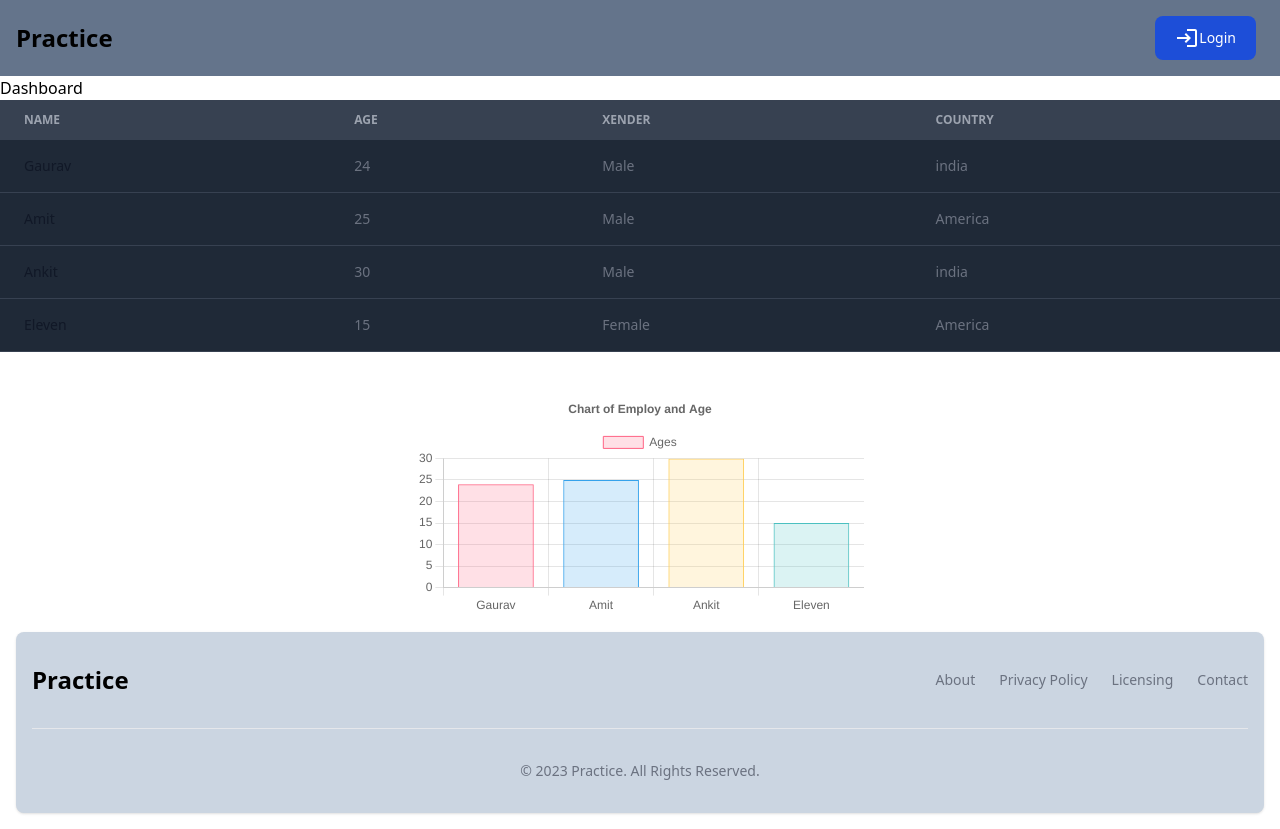
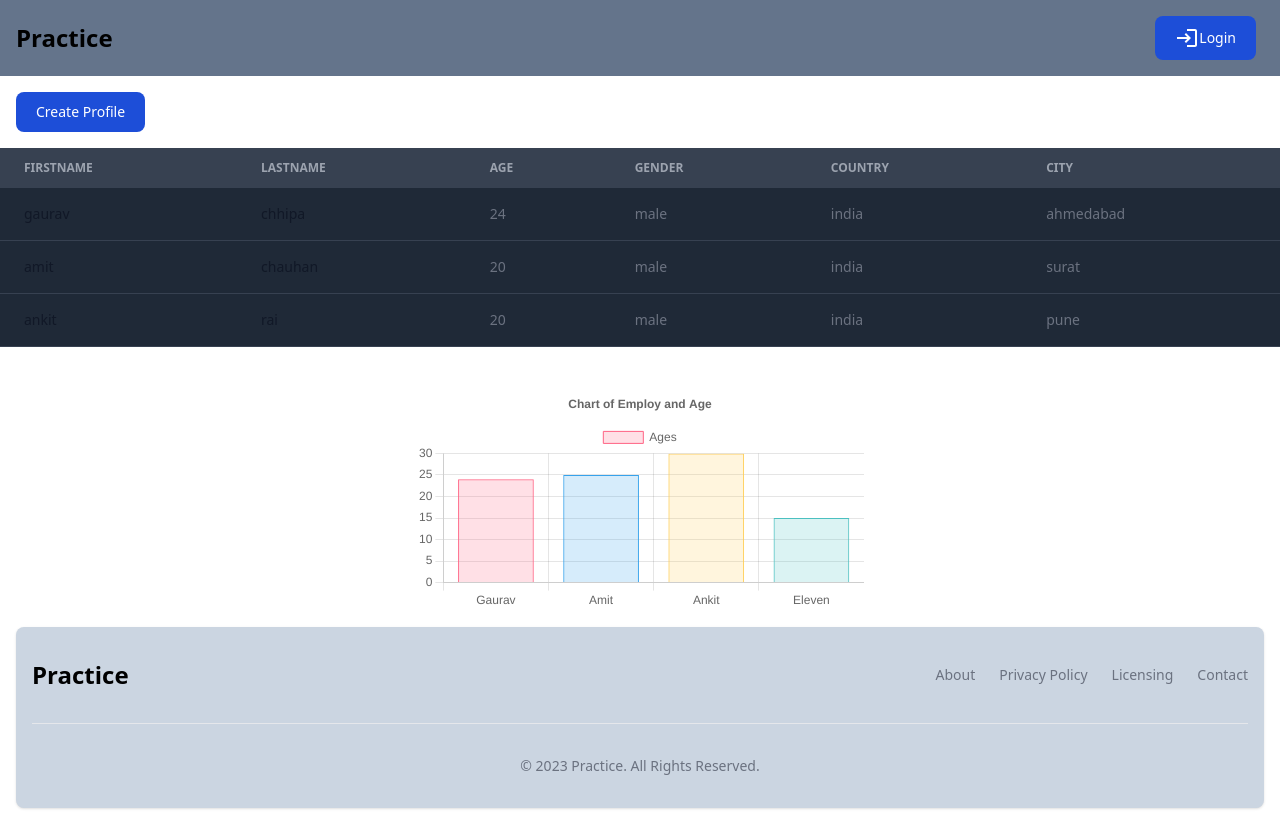
Before and after one commit to gauravkumarchhipa/task_practice, a Next.js app: page /dashboard in a window 1280 px wide. Built offline with nearby package versions, Linux system fonts and the light colour scheme; data requests are answered from the project's data file.

Commit message:
add profile

```diff
--- a/data/db.json
+++ b/data/db.json
@@ -8,5 +8,34 @@
       "email": "amit@gmail.com",
       "password": "1234"
     }
+  ],
+  "profile": [
+    {
+      "id": "be14",
+      "firstName": "gaurav",
+      "lastName": "chhipa",
+      "age": "24",
+      "gender": "male",
+      "country": "india",
+      "city": "ahmedabad"
+    },
+    {
+      "id": "51dc",
+      "firstName": "amit",
+      "lastName": "chauhan",
+      "age": "20",
+      "gender": "male",
+      "country": "india",
+      "city": "surat"
+    },
+    {
+      "id": "845d",
+      "firstName": "ankit",
+      "lastName": "rai",
+      "age": "20",
+      "gender": "male",
+      "country": "india",
+      "city": "pune"
+    }
   ]
 }
--- a/src/components/Admin/AdminTable.tsx
+++ b/src/components/Admin/AdminTable.tsx
@@ -1,37 +1,19 @@
-import React from 'react'
+import React, { useEffect, useState } from 'react'
 import { Bar } from 'react-chartjs-2';
 import { Chart as ChartJS, CategoryScale, LinearScale, BarElement, Title, Tooltip, Legend, ChartOptions } from 'chart.js';
 
 ChartJS.register(CategoryScale, LinearScale, BarElement, Title, Tooltip, Legend);
 
 const AdminTable = () => {
-    const tableData =
-        [
-            {
-                name: "Gaurav",
-                age: 24,
-                xender: "Male",
-                country: "india"
-            },
-            {
-                name: "Amit",
-                age: 25,
-                xender: "Male",
-                country: "America"
-            },
-            {
-                name: "Ankit",
-                age: 30,
-                xender: "Male",
-                country: "india"
-            },
-            {
-                name: "Eleven",
-                age: 15,
-                xender: "Female",
-                country: "America"
-            }
-        ]
+    const [profile, setProfile] = useState([]);
+    useEffect(() => {
+        const getProfile = async () => {
+            const response = await fetch('http://localhost:8000/profile');
+            const data = await response.json();
+            setProfile(data);
+        }
+        getProfile();
+    }, []);
 
     const options: ChartOptions<'bar'> = {
         responsive: true,
@@ -75,33 +57,45 @@ const AdminTable = () => {
                     <thead className="text-xs uppercase bg-gray-700 text-gray-400">
                         <tr>
                             <th scope="col" className="px-6 py-3">
-                                Name
+                                FirstName
+                            </th>
+                            <th scope="col" className="px-6 py-3">
+                                LastName
                             </th>
                             <th scope="col" className="px-6 py-3">
                                 Age
                             </th>
                             <th scope="col" className="px-6 py-3">
-                                Xender
+                                Gender
                             </th>
                             <th scope="col" className="px-6 py-3">
                                 Country
                             </th>
+                            <th scope="col" className="px-6 py-3">
+                                City
+                            </th>
                         </tr>
                     </thead>
                     <tbody>
-                        {tableData?.map((data: any, i: number) => (
-                            <tr className=" border-b bg-gray-800 border-gray-700" key={i}>
+                        {profile?.map((data: any) => (
+                            <tr className=" border-b bg-gray-800 border-gray-700" key={data?.id}>
                                 <th scope="row" className="px-6 py-4 font-medium text-gray-900 whitespace-nowrap dark:text-white">
-                                    {data?.name}
+                                    {data?.firstName}
+                                </th>
+                                <th scope="row" className="px-6 py-4 font-medium text-gray-900 whitespace-nowrap dark:text-white">
+                                    {data?.lastName}
                                 </th>
                                 <td className="px-6 py-4">
                                     {data?.age}
                                 </td>
                                 <td className="px-6 py-4">
-                                    {data?.xender}
+                                    {data?.gender}
                                 </td>
                                 <td className="px-6 py-4">
                                     {data?.country}
+                                </td>
+                                <td className="px-6 py-4">
+                                    {data?.city}
                                 </td>
                             </tr>
                         ))}
--- a/src/components/Profile/Profile.tsx
+++ b/src/components/Profile/Profile.tsx
@@ -3,15 +3,33 @@ import React from 'react'
 import { Controller, useForm, UseFormReturn } from 'react-hook-form';
 import { ProfileValidation } from './ProfileValidation';
 import Select from "react-select";
+import { useRouter } from 'next/router';
 const Profile = () => {
+    const router = useRouter();
     const { control, handleSubmit, formState: { errors }, reset }: UseFormReturn<any> = useForm<any>({
         resolver: yupResolver(ProfileValidation() as any),
         mode: "onChange",
     });
-    console.log(errors)
-    const createLoanInquiry = (data: any) => {
-        console.log(data);
+
+    const submitHandler = async (data: any) => {
+        createProfileUser(data)
+    }
+
+    const createProfileUser = async (data: any) => {
+        const response = await fetch('http://localhost:8000/profile', {
+            method: 'POST',
+            headers: {
+                'Content-Type': 'application/json'
+            },
+            body: JSON.stringify({ firstName: data?.firstName, lastName: data?.lastName, age: data?.age, gender: data?.gender?.value, country: data?.country?.value, city: data?.city?.value })
+        });
+        if (!response.ok) {
+            throw new Error('Failed to submit profile data');
+        }
+        const resData = await response.json();
+        console.log(resData);
         reset();
+        router.push("/dashboard")
     }
 
     function allowOnlyNumbers(event: any) {
@@ -53,12 +71,23 @@ const Profile = () => {
         return null;
     }
 
-    const optionGender = [{
-        male: "male"
-    },
-    {
-        female: "female"
-    }
+    const optionGender: any = [
+        { value: 'male', label: 'Male' },
+        { value: 'female', label: 'Female' }
+    ];
+    const optionCity: any = [
+        { value: 'ahmedabad', label: 'Ahmedabad' },
+        { value: 'mumbai', label: 'Mumbai' },
+        { value: 'surat', label: 'Surat' },
+        { value: 'vadodara', label: 'Vadodara' },
+        { value: 'hyderabad', label: 'Hyderabad' },
+        { value: 'pune', label: 'Pune' },
+    ];
+
+    const optionCountry: any = [
+        { value: 'india', label: 'India' },
+        { value: 'usa', label: 'Usa' },
+        { value: 'canada', label: 'Canada' },
     ];
 
     const customStyles = {
@@ -91,7 +120,7 @@ const Profile = () => {
         }),
     };
     return (
-        <form className="max-w-sm mx-auto pt-5" onSubmit={handleSubmit(createLoanInquiry)} >
+        <form className="max-w-sm mx-auto pt-5" onSubmit={handleSubmit(submitHandler)} >
             <div className="mb-6">
                 <label htmlFor="firstName" className="block mb-2 text-sm font-medium text-gray-900 ">First Name</label>
                 <Controller
@@ -137,13 +166,54 @@ const Profile = () => {
                                 field.onChange(e);
                             }}
                             name="gender"
-                            value={"male"}
                             placeholder="Select Gender"
                             options={optionGender}
                             styles={customStyles}
                         />
                     )}
                 />
+                {renderErrorMessage(errors?.gender)}
+            </div>
+            <div className="mb-6">
+                <label htmlFor="country" className="block mb-2 text-sm font-medium text-gray-900">Country</label>
+                <Controller
+                    name="country"
+                    control={control}
+                    render={({ field }) => (
+                        <Select
+                            {...field}
+                            onChange={(e) => {
+                                field.onChange(e);
+                            }}
+                            isSearchable={true}
+                            name="country"
+                            placeholder="Select Country"
+                            options={optionCountry}
+                            styles={customStyles}
+                        />
+                    )}
+                />
+                {renderErrorMessage(errors?.country)}
+            </div>
+            <div className="mb-6">
+                <label htmlFor="city" className="block mb-2 text-sm font-medium text-gray-900">City</label>
+                <Controller
+                    name="city"
+                    control={control}
+                    render={({ field }) => (
+                        <Select
+                            {...field}
+                            onChange={(e) => {
+                                field.onChange(e);
+                            }}
+                            name="city"
+                            placeholder="Select City"
+                            options={optionCity}
+                            styles={customStyles}
+                        />
+                    )}
+                />
+                {renderErrorMessage(errors?.city)}
             </div>
             <button type="submit" className="text-white bg-blue-700 hover:bg-blue-800 focus:ring-4 focus:outline-none focus:ring-blue-300 font-medium rounded-lg text-sm w-full sm:w-auto px-5 py-2.5 text-center">Submit</button>
         </form>
--- a/src/components/Profile/ProfileValidation.tsx
+++ b/src/components/Profile/ProfileValidation.tsx
@@ -22,6 +22,12 @@ export const ProfileValidation = () => {
 
         age: Yup.string()
             .required("Enter your age")
-            .max(3, "Max 3 characters required")
+            .max(3, "Max 3 characters required"),
+
+        gender: Yup.object().required("Select your gender"),
+
+        country: Yup.object().required("Select your country"),
+
+        city: Yup.object().required("Select your city"),
     })
 }
--- a/src/pages/dashboard/index.tsx
+++ b/src/pages/dashboard/index.tsx
@@ -1,11 +1,13 @@
-import AdminTable from '@/components/Admin/AdminTable'
 import React from 'react'
 import dynamic from 'next/dynamic';
+import { useRouter } from 'next/router';
 const MyLayout = dynamic(() => import('@/components/UiComponent/MyLayout'), { ssr: false });
+const AdminTable = dynamic(() => import('@/components/Admin/AdminTable'), { ssr: false });
 const index = () => {
+    const router = useRouter();
     return (
         <MyLayout>
-            <div>Dashboard</div>
+            <button className="text-white bg-blue-700 hover:bg-blue-800 focus:ring-4 focus:outline-none focus:ring-blue-300 font-medium rounded-lg text-sm w-full sm:w-auto px-5 py-2.5 text-center m-4" onClick={() => { router.push("/profile") }}>Create Profile</button>
             <AdminTable />
         </MyLayout>
     )
--- a/src/pages/profile/index.tsx
+++ b/src/pages/profile/index.tsx
@@ -1,7 +1,7 @@
-import Profile from '@/components/Profile/Profile'
-import MyLayout from '@/components/UiComponent/MyLayout'
 import React from 'react'
-
+import dynamic from 'next/dynamic'
+const Profile = dynamic(() => import('@/components/Profile/Profile'), { ssr: false });
+const MyLayout = dynamic(() => import('@/components/UiComponent/MyLayout'), { ssr: false });
 const index = () => {
     return (
         <MyLayout>
```
